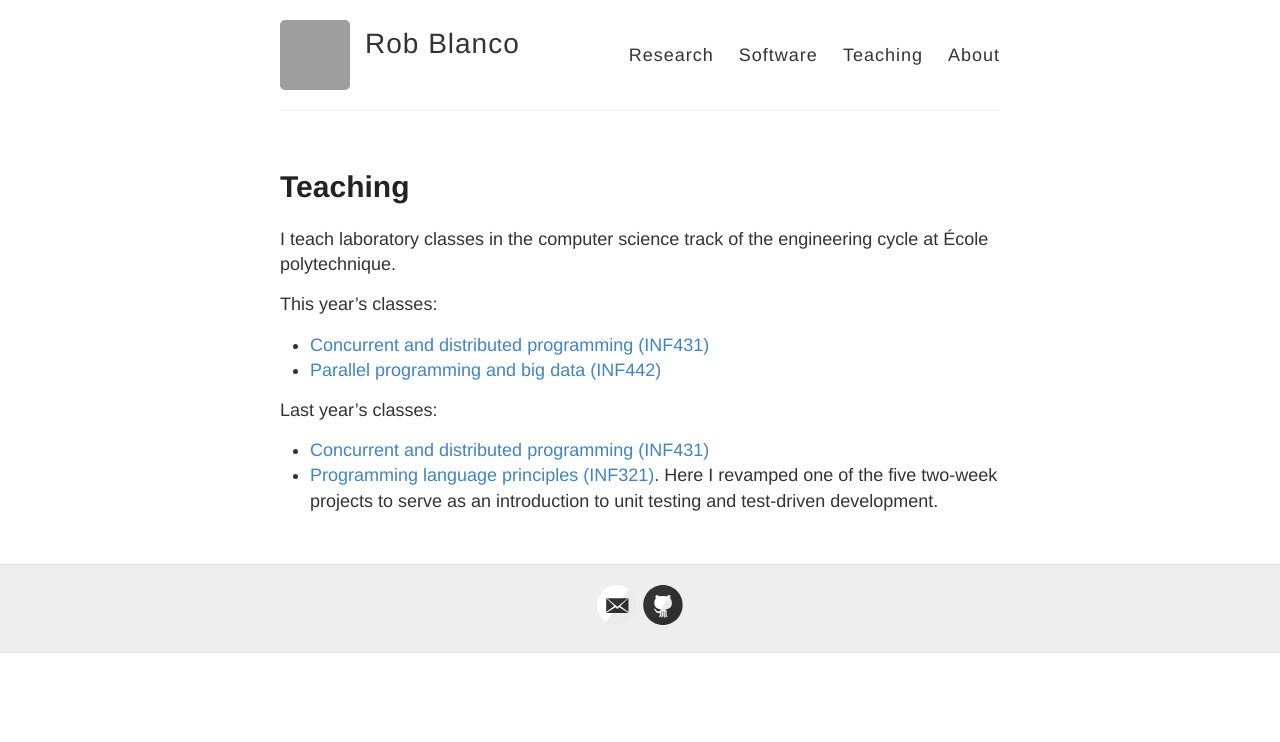
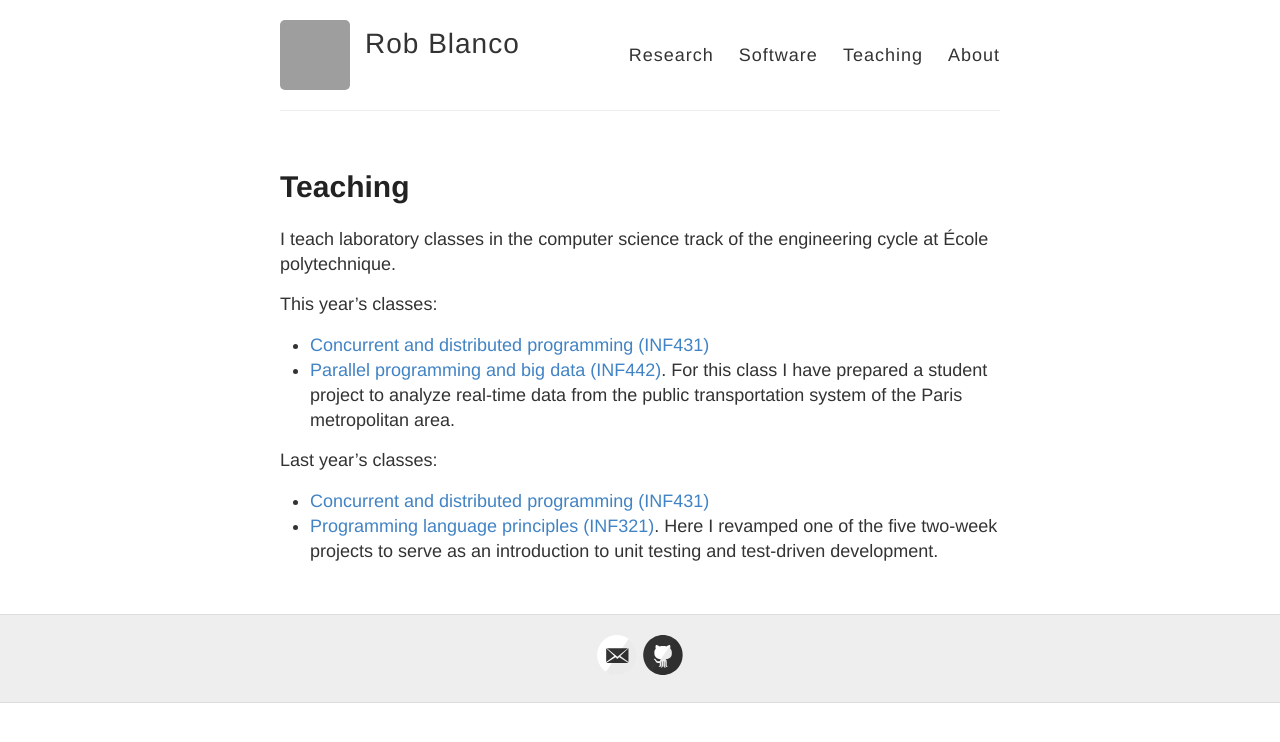
Before and after one commit to robblanco/robblanco.github.io, a Jekyll site: the page built from teaching.md, in a window 1280 px wide. Shown: the top 742 px of the page. Built offline with Jekyll 4.4.1, drawn with Linux system fonts in a browser that asks for light colours; grey boxes are pictures that could not be loaded.

Commit message:
Add INF442 PI information

```diff
--- a/teaching.md
+++ b/teaching.md
@@ -10,7 +10,9 @@ cycle at École polytechnique.
 This year's classes:
 
 * [Concurrent and distributed programming (INF431)](https://moodle.polytechnique.fr/course/info.php?name=INF431-2016)
-* [Parallel programming and big data (INF442)](https://moodle.polytechnique.fr/course/info.php?name=INF442-2016)
+* [Parallel programming and big data (INF442)](https://moodle.polytechnique.fr/course/info.php?name=INF442-2016).
+  For this class I have prepared a student project to analyze real-time data
+  from the public transportation system of the Paris metropolitan area.
 
 Last year's classes:
 
```
